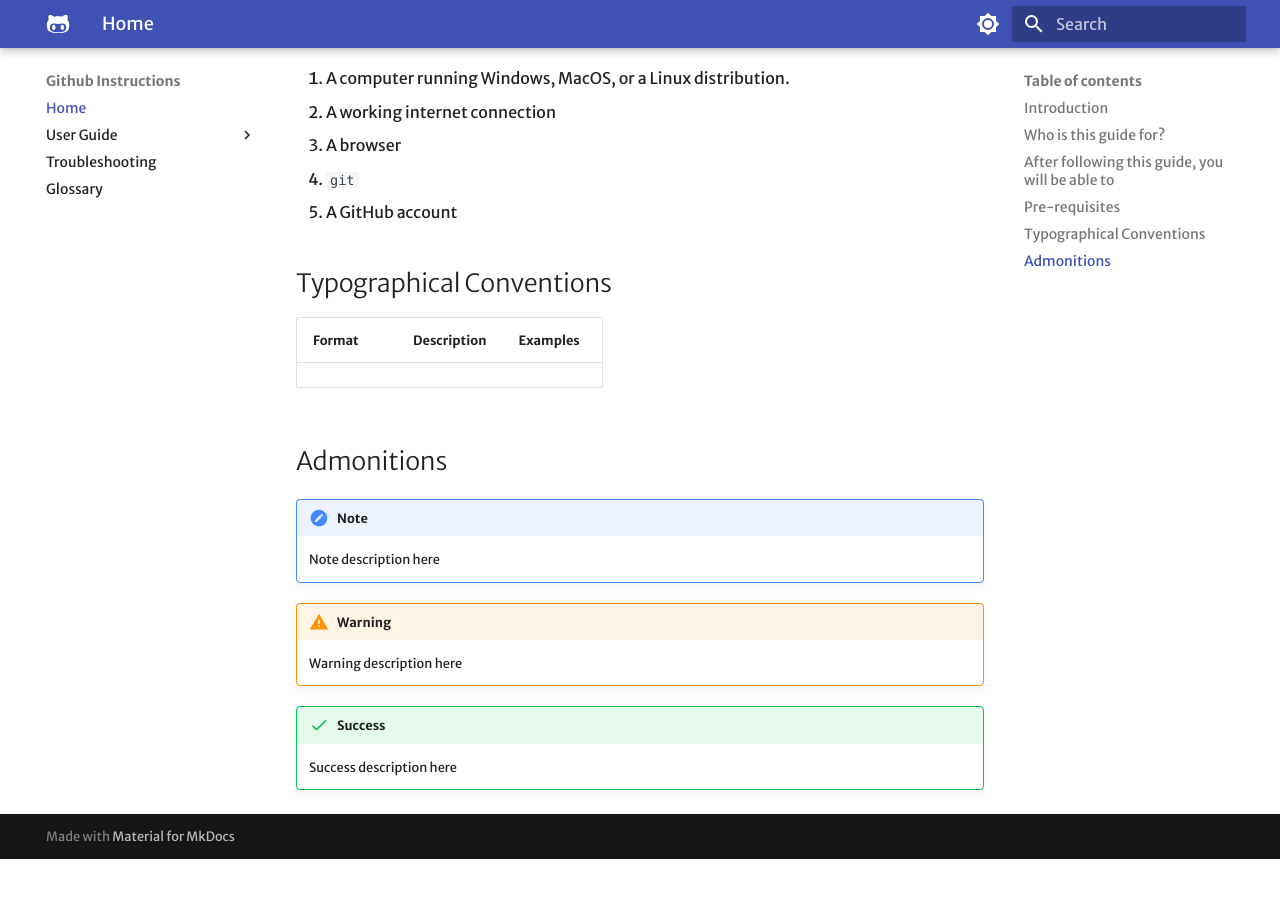
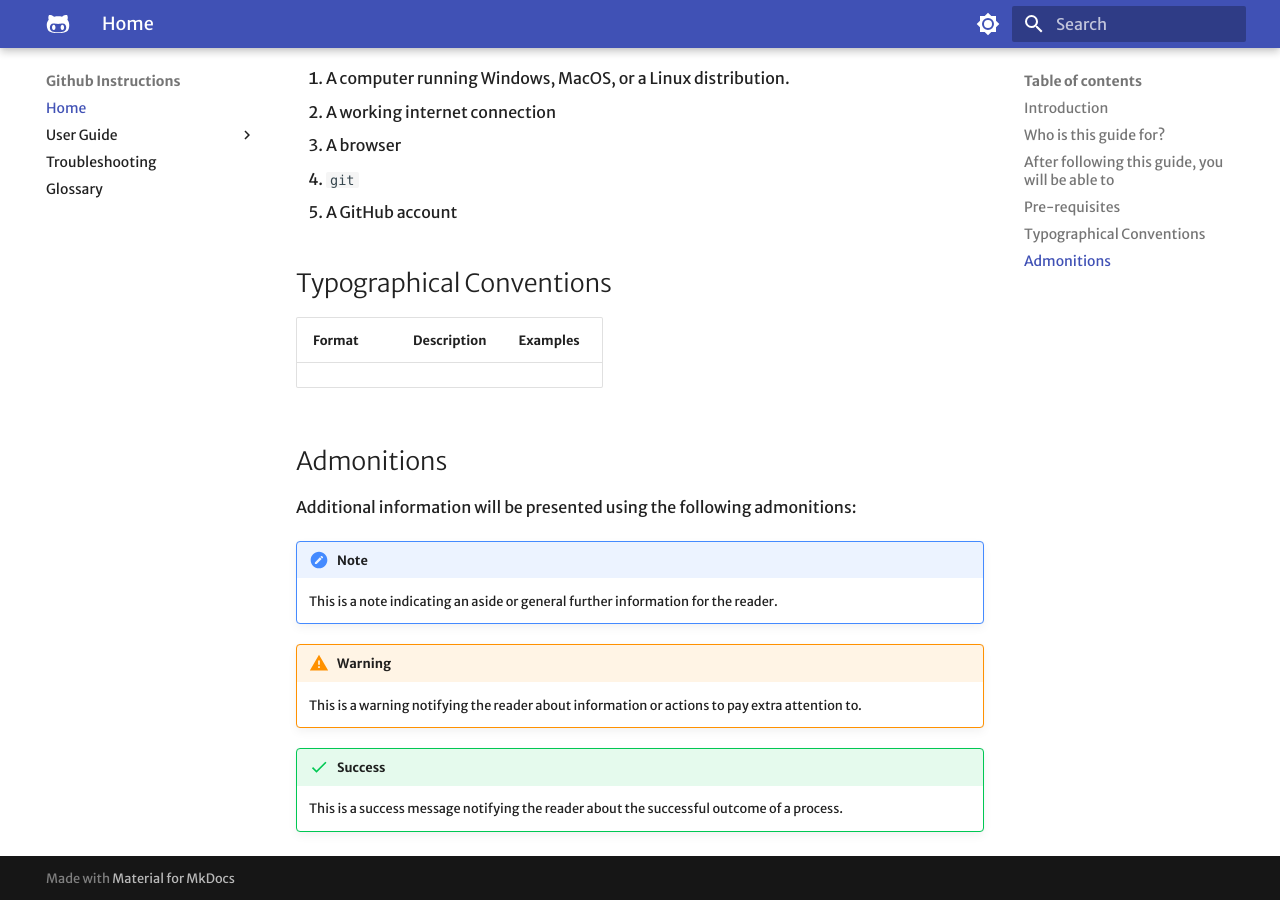
Before and after one commit to Ryan485/COMM2216-Final-Assignment, an MkDocs documentation site: the page built from docs/index.md, in a window 1280 px wide and 900 px high, scrolled down 684 px. Built offline with MkDocs 1.6.1 and Material for MkDocs 9.7.7, drawn with Linux system fonts in a browser that asks for light colours; some web fonts are replaced; before the commit the page ends 1543 px from its top, so only the background shows below that.

Commit message:
add admonition descriptions

```diff
--- a/docs/index.md
+++ b/docs/index.md
@@ -34,14 +34,20 @@ or a Windows machine.
 
 ## Admonitions
 
+Additional information will be presented using the following
+admonitions:
+
 !!! note
 
-    Note description here
+    This is a note indicating an aside or
+    general further information for the reader.
 
 !!! warning
 
-    Warning description here
+    This is a warning notifying the reader about
+    information or actions to pay extra attention to.
 
 !!! success
 
-    Success description here
+    This is a success message notifying the reader
+    about the successful outcome of a process.
```
